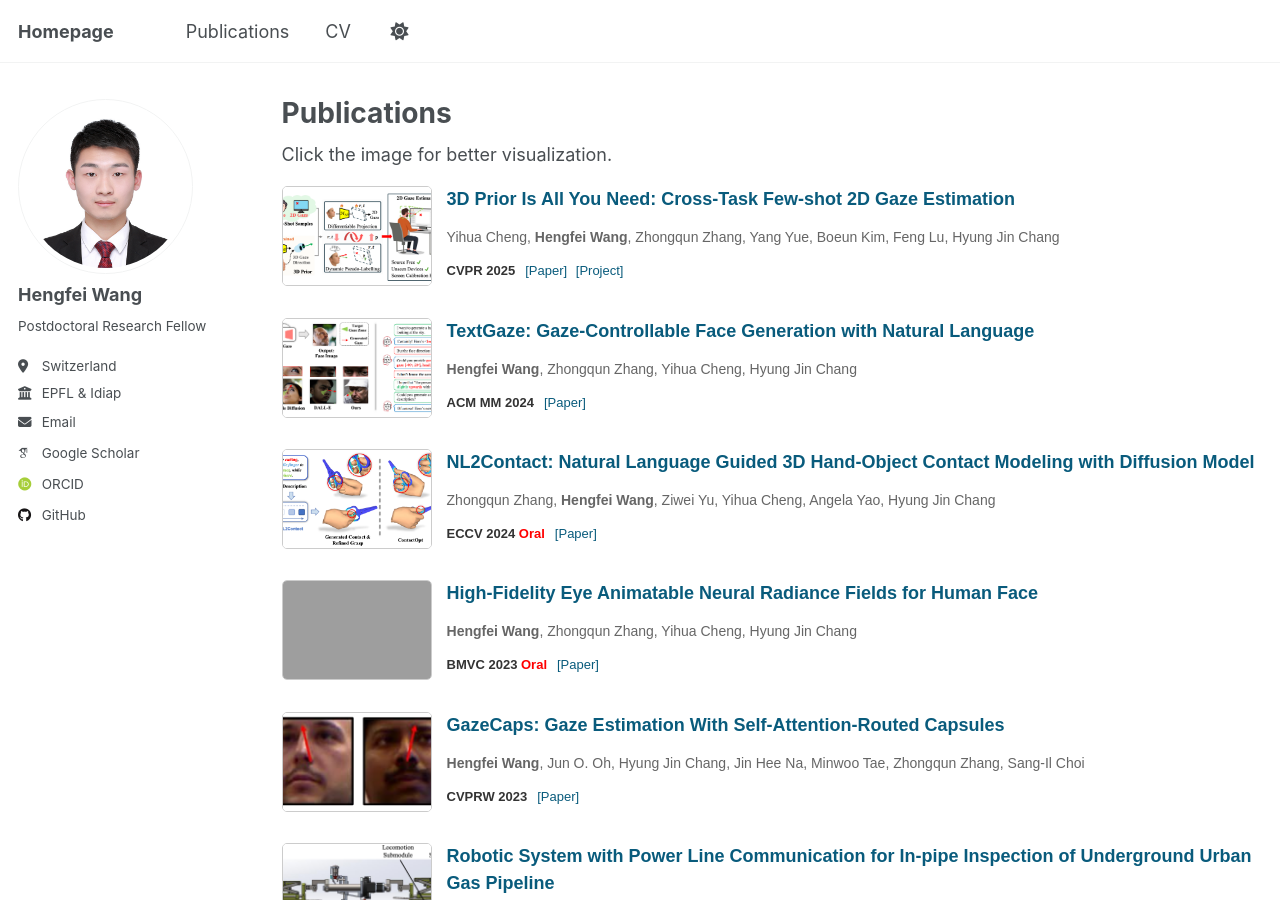
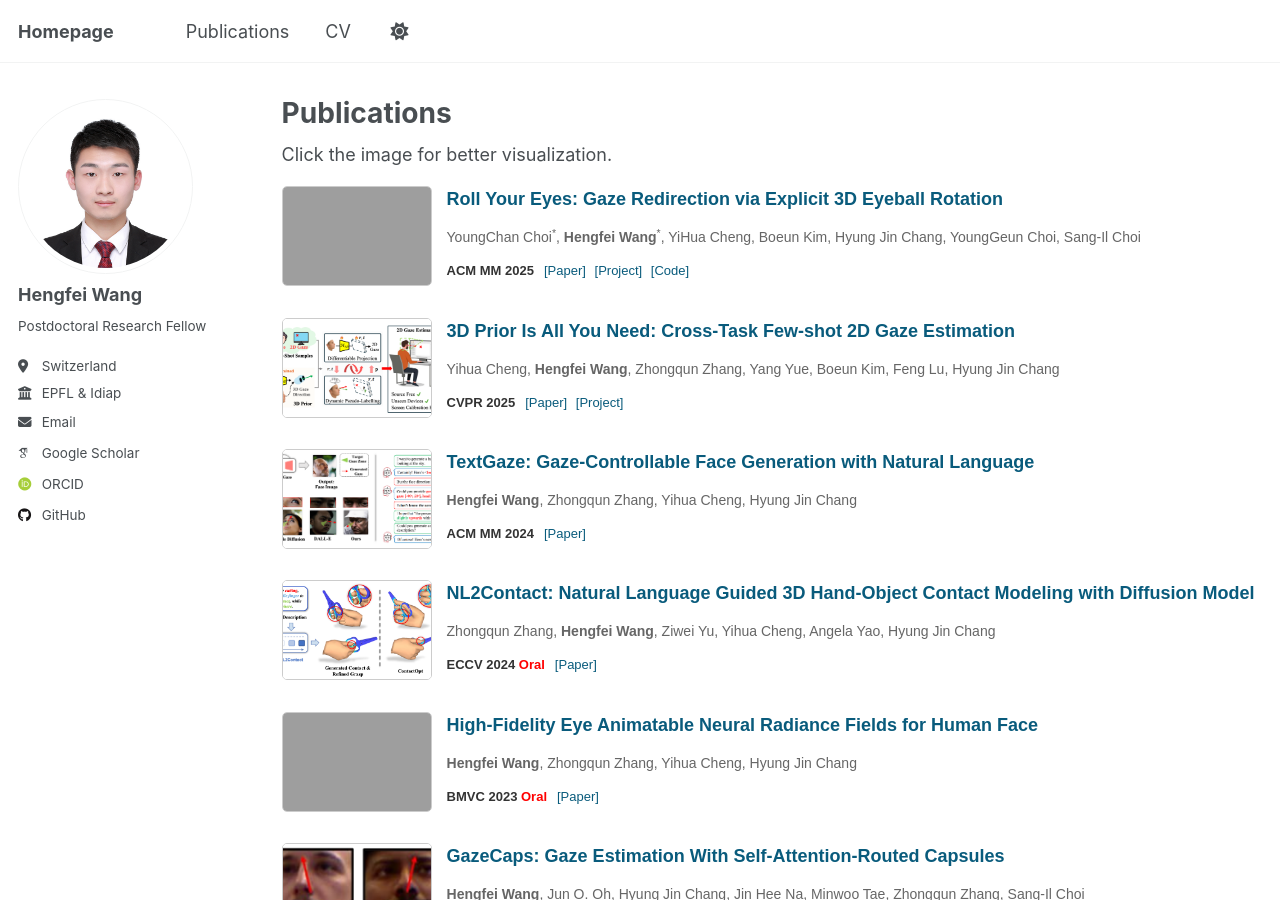
Before and after one commit to hengfei-wang/hengfei-wang.github.io, a Jekyll site: the page built from _pages/publications.html, in a window 1280 px wide and 900 px high. Built offline with Jekyll 4.4.1, drawn with Linux system fonts in a browser that asks for light colours; some web fonts are replaced.

Commit message:
Update publications.html

```diff
--- a/_pages/publications.html
+++ b/_pages/publications.html
@@ -142,6 +142,27 @@ Click the image for better visualization.
 <body>
 
 <ul class="paper-list">
+      <!-- Roll Your Eyes -->
+    <li class="paper-item">
+        <img class="paper-thumb" src="http://hengfei-wang.github.io/images/previews/rye.png" data-large-src="http://hengfei-wang.github.io/images/previews/rye.png" alt="Demo Thumbnail">
+        <div class="paper-info">
+            <p class="paper-title">
+                <a href="http://hengfei-wang.github.io/files/rye.pdf" target="_blank">
+                    Roll Your Eyes: Gaze Redirection via Explicit 3D Eyeball Rotation
+                </a>
+            </p>
+            <p class="paper-authors">YoungChan Choi<sup>*</sup>, <b>Hengfei Wang</b><sup>*</sup>, YiHua Cheng, Boeun Kim, Hyung Jin Chang, YoungGeun Choi, Sang-Il Choi</p>
+            <p class="paper-meta">
+                <span class="paper-conf">ACM MM 2025</span>
+                <span class="paper-links">
+                    <a href="http://hengfei-wang.github.io/files/rye.pdf">[Paper]</a>
+                    <a href="https://rollyoureyes.github.io/RollyourEyes_ProjectPage">[Project]</a>
+                    <a href="https://github.com/rollyoureyes/Rollyoureyes">[Code]</a>
+                </span>
+            </p>
+        </div>
+    </li>
+
     <!-- 3D2D -->
     <li class="paper-item">
         <img class="paper-thumb" src="http://hengfei-wang.github.io/images/previews/3D2D.png" data-large-src="http://hengfei-wang.github.io/images/previews/3D2D.png" alt="Demo Thumbnail">
```
